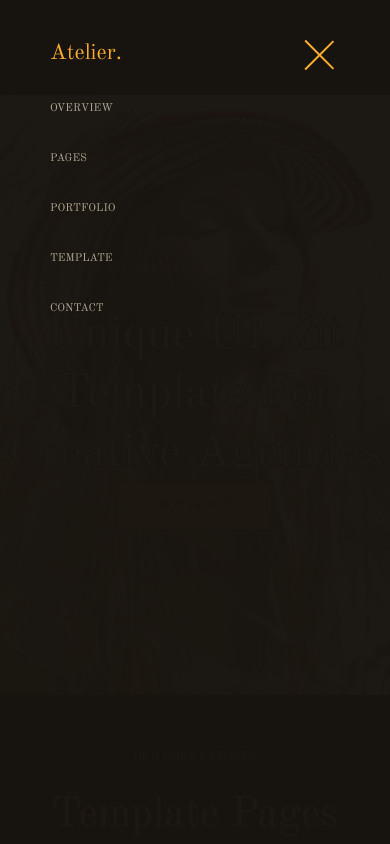
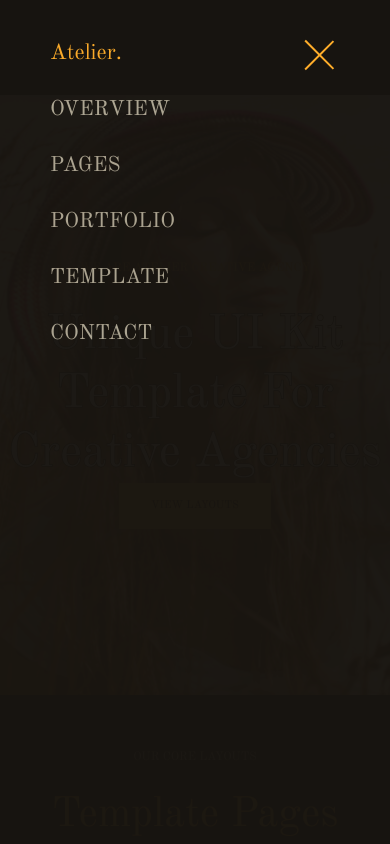
Before and after one commit to IrynaBrusentsova/atelier-page, a plain HTML site: page index.html in a window 390 px wide. Both pictures are taken after a click on the element 320 px from the left and 55 px from the top of the page. Shown: the top 844 px of the page. Drawn offline with nearby package versions, Linux system fonts and the light colour scheme.

Commit message:
Fix styles for mobile devices

```diff
--- a/src/css/media-queries.css
+++ b/src/css/media-queries.css
@@ -39,6 +39,10 @@
     to {
       opacity: 1;
     }
+  }
+  nav ul li a {
+    font-size: 21px;
+    display: block;
   }
 
   .button_header {
```
